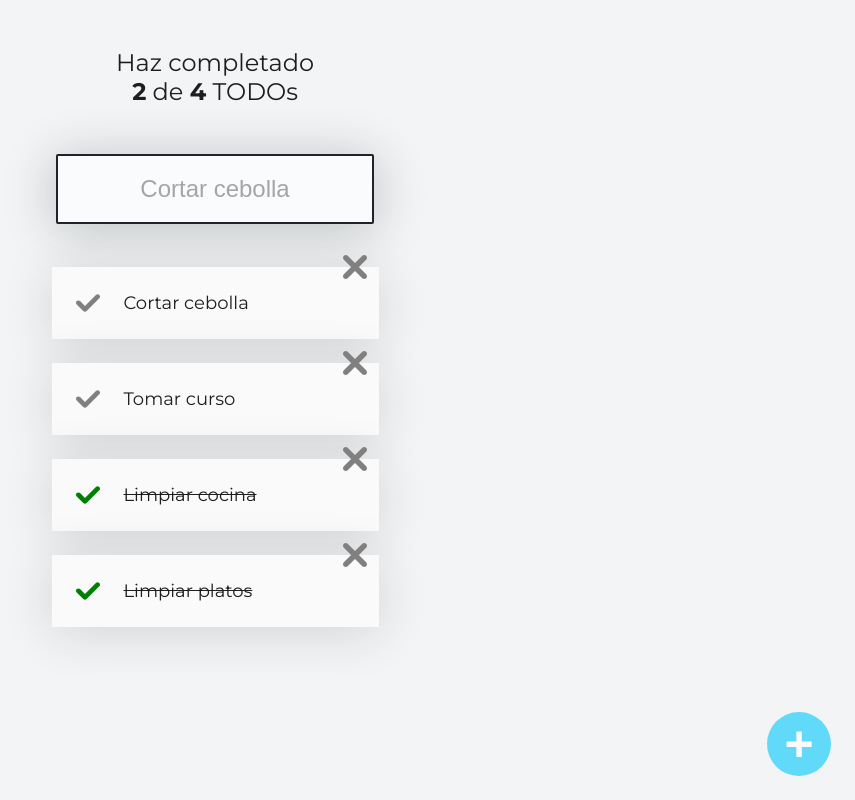
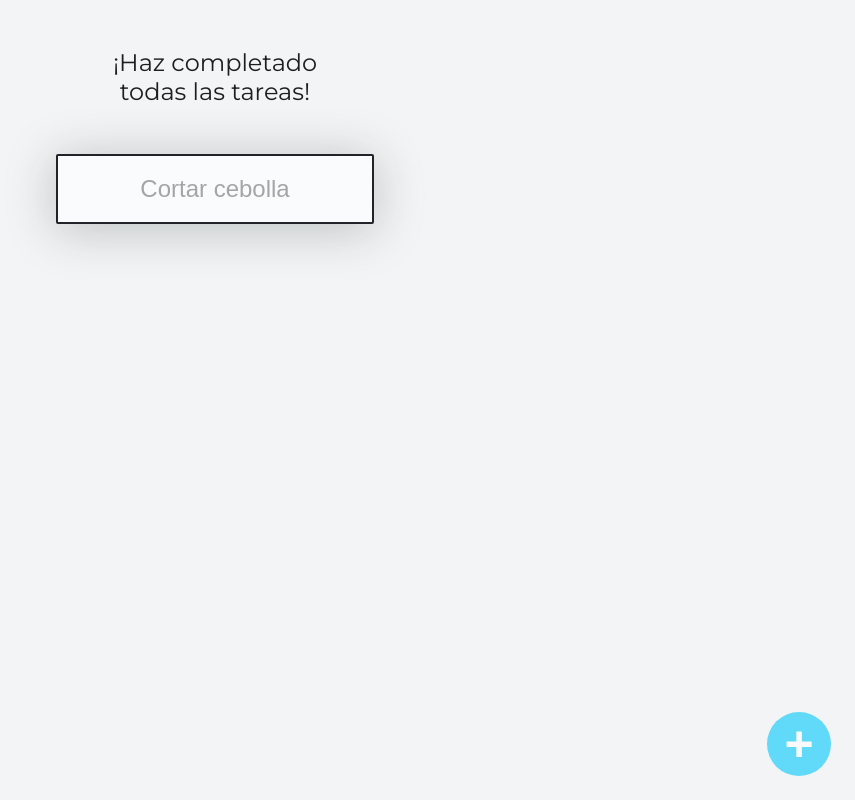
Before and after one commit to Momfus/CoursePlatzi-ReactStart-toDoList, a React (Create React App) app: page / in a window 1280 px wide. Shown: the whole page, without its empty margins (425-1280 px from the left). Built offline with nearby package versions, Linux system fonts and the light colour scheme.

Commit message:
añadido uso general de localStorage

```diff
--- a/src/App.js
+++ b/src/App.js
@@ -7,15 +7,18 @@
 import { CreateTodoButton } from "./CreateTodoButton";
 //import {RxCheck} from 'react-icons/rx' // si uno quiere para iconos generales, usar npm install react-icons --save
 
-const defaultTodos = [
-  { text: "Cortar cebolla", completed: false },
-  { text: "Tomar curso", completed: false },
-  { text: "Limpiar cocina", completed: true },
-  { text: "Limpiar platos", completed: true },
-];
+function App() {
+  const localStorageTodos = localStorage.getItem("TODOS_V1");
+  let parsedTodos;
 
-function App() {
-  const [todos, setTodos] = React.useState(defaultTodos);
+  if (!localStorageTodos) {
+    localStorage.setItem("TODOS_V1", JSON.stringify([]));
+    parsedTodos = [];
+  } else {
+    parsedTodos = JSON.parse(localStorageTodos);
+  }
+
+  const [todos, setTodos] = React.useState(parsedTodos);
   const [searchValue, setSearchValue] = React.useState(""); // Nomeclatura: state, setState
 
   const completedTodos = todos.filter((todo) => !!todo.completed).length; // todo.completed === true; el simbolo !! lo convierte en booleano en caso que haya string o un valor cualquiera
@@ -27,19 +30,24 @@
     return todoText.includes(searchText);
   });
 
+  const saveTodos = (newTodos) => {
+    localStorage.setItem("TODOS_V1", JSON.stringify(newTodos));
+    setTodos(newTodos);
+  };
+
   const completeTodo = (text) => {
     const newTodos = [...todos];
     const todoIndex = newTodos.findIndex((todo) => todo.text === text);
     const previousState = newTodos[todoIndex].completed;
     newTodos[todoIndex].completed = !previousState;
-    setTodos(newTodos);
+    saveTodos(newTodos);
   };
 
   const deleteTodo = (text) => {
     const newTodos = [...todos];
     const todoIndex = newTodos.findIndex((todo) => todo.text === text);
     newTodos.splice(todoIndex, 1); // Lo saca del arreglo
-    setTodos(newTodos);
+    saveTodos(newTodos);
   };
 
   return (
```
